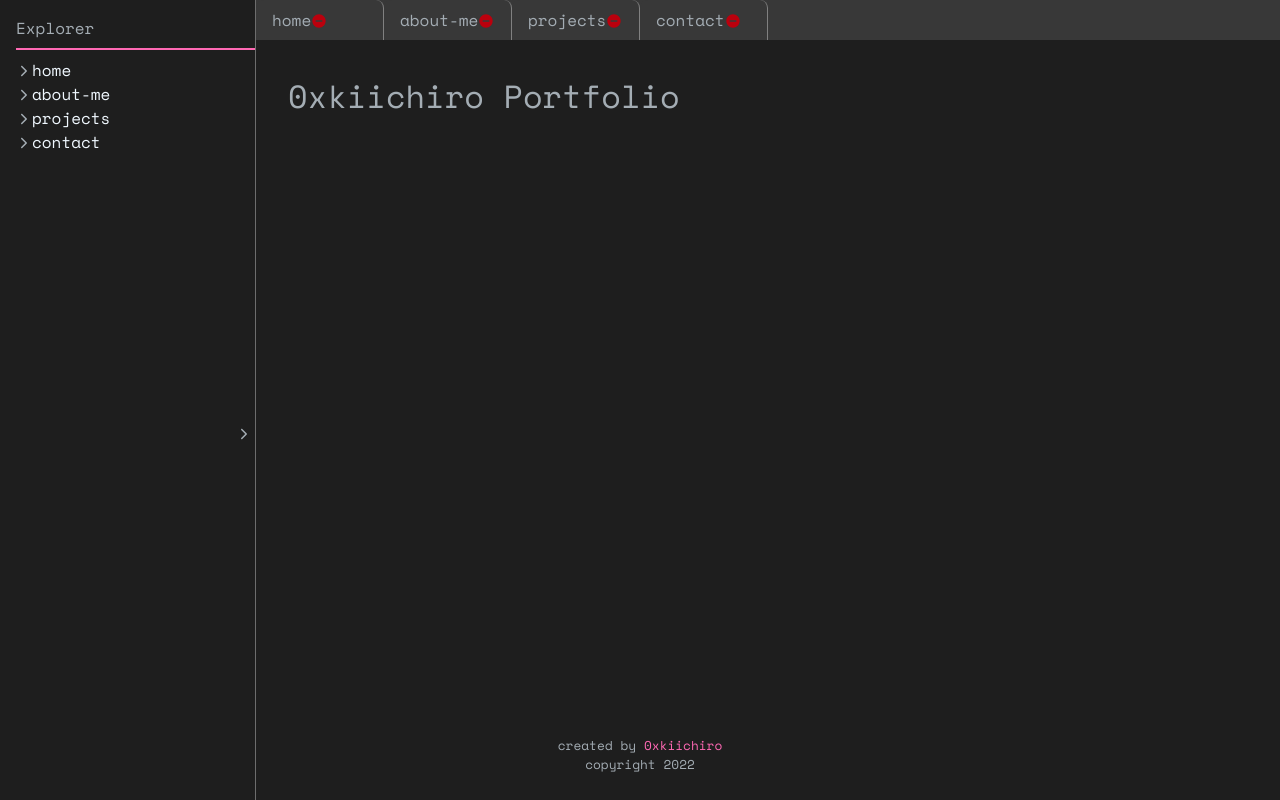
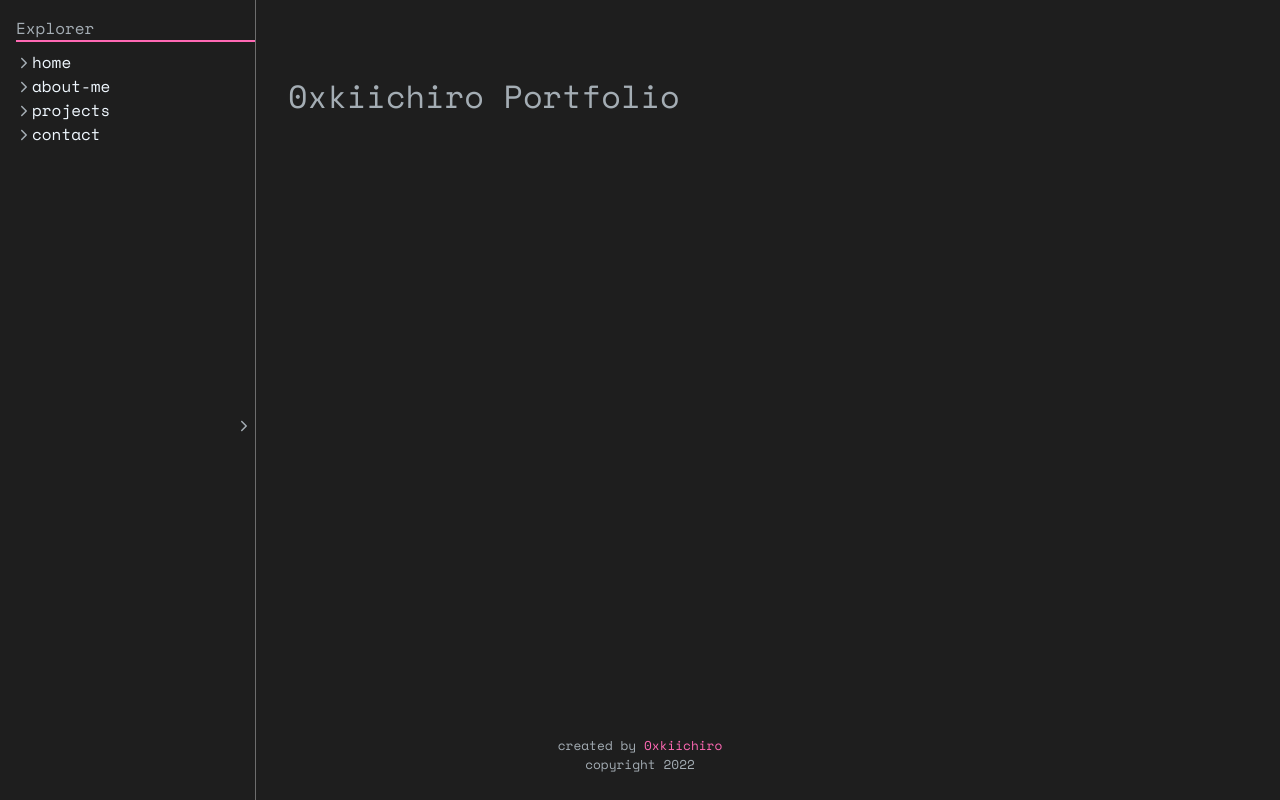
Before and after one commit to 0xkiichiro/react-0xkiichiro-portfolio, a React (Create React App) app: page / in a window 1280 px wide. Built offline with nearby package versions, Linux system fonts and the light colour scheme.

Commit message:
navbar works just have to work on active class

```diff
--- a/src/components/aside/Aside.jsx
+++ b/src/components/aside/Aside.jsx
@@ -2,11 +2,13 @@ import AsideStyled, { Li, Ul, Bar } from "./Aside.styled";
 import { Link } from "react-router-dom";
 import { IoIosArrowForward, IoIosArrowBack } from "react-icons/io";
 import "./aside.css";
-import { useContext } from "react";
+import { useContext, useEffect } from "react";
 import { Context } from "../../context/Context";
 
 const Aside = () => {
-  const { isMinimized, handleMinimized } = useContext(Context);
+  const { isMinimized, handleMinimized, handleLinkClick } = useContext(Context);
+
+  // useEffect(() => {}, [handleLinkClick]);
 
   return (
     <AsideStyled isMinimized={isMinimized}>
@@ -15,25 +17,45 @@ const Aside = () => {
       <Ul>
         <Li>
           <IoIosArrowForward className="aside-icon" />
-          <Link className="aside-link" to="/">
+          <Link
+            className="aside-link"
+            to="/"
+            id="home"
+            onClick={(e) => handleLinkClick(e)}
+          >
             home
           </Link>
         </Li>
         <Li>
           <IoIosArrowForward className="aside-icon" />
-          <Link className="aside-link" to="about-me">
+          <Link
+            className="aside-link"
+            to="about-me"
+            id="about-me"
+            onClick={(e) => handleLinkClick(e)}
+          >
             about-me
           </Link>
         </Li>
         <Li>
           <IoIosArrowForward className="aside-icon" />
-          <Link className="aside-link" to="projects">
+          <Link
+            className="aside-link"
+            to="projects"
+            id="projects"
+            onClick={(e) => handleLinkClick(e)}
+          >
             projects
           </Link>
         </Li>
         <Li>
           <IoIosArrowForward className="aside-icon" />
-          <Link className="aside-link" to="contact">
+          <Link
+            className="aside-link"
+            to="contact"
+            id="contact"
+            onClick={(e) => handleLinkClick(e)}
+          >
             contact
           </Link>
         </Li>
--- a/src/components/aside/Aside.styled.jsx
+++ b/src/components/aside/Aside.styled.jsx
@@ -19,7 +19,7 @@ const AsideStyled = styled.div`
 export const Bar = styled.div`
   height: 2px;
   background-color: hotpink;
-  margin: 0.5rem 0;
+  margin-bottom: 0.5rem;
 `;
 
 export const Li = styled.li`
--- a/src/components/header/Header.styled.jsx
+++ b/src/components/header/Header.styled.jsx
@@ -1,7 +1,7 @@
 import styled from "styled-components";
 
 const HeaderStyled = styled.header`
-  margin: 2rem;
+  margin-top: 2rem;
   padding: 2rem;
   border-radius: 1rem;
   background-color: #2b2b2b;
--- a/src/components/navbar/Navbar.jsx
+++ b/src/components/navbar/Navbar.jsx
@@ -1,42 +1,23 @@
 import NavbarStyled, { LinkStyled, Tab } from "./Navbar.styled";
-import Home from "../../pages/home/Home";
-import AboutMe from "../../pages/about-me/AboutMe";
-import Projects from "../../pages/projects/Projects";
-import Contact from "../../pages/contact/Contact";
 import { MdOutlineRemoveCircle } from "react-icons/md";
 import { useContext } from "react";
 import { Context } from "../../context/Context";
 import "./navbar.css";
 
 const Navbar = () => {
-  const { isMinimized } = useContext(Context);
+  const { isMinimized, navArr, setNavArr } = useContext(Context);
 
   return (
     <NavbarStyled isMinimized={isMinimized}>
-      <Tab className="active">
-        <LinkStyled to="/" element={<Home />}>
-          home
-        </LinkStyled>
-        <MdOutlineRemoveCircle className="tab-icon" />
-      </Tab>
-      <Tab>
-        <LinkStyled to="about-me" element={<AboutMe />}>
-          about-me
-        </LinkStyled>
-        <MdOutlineRemoveCircle className="tab-icon" />
-      </Tab>
-      <Tab>
-        <LinkStyled to="projects" element={<Projects />}>
-          projects
-        </LinkStyled>
-        <MdOutlineRemoveCircle className="tab-icon" />
-      </Tab>
-      <Tab>
-        <LinkStyled to="contact" element={<Contact />}>
-          contact
-        </LinkStyled>
-        <MdOutlineRemoveCircle className="tab-icon" />
-      </Tab>
+      {navArr.map((item) => (
+        <Tab className="active">
+          <LinkStyled to={`/${item === "home" ? "" : item}`}>{item}</LinkStyled>
+          <MdOutlineRemoveCircle
+            className="tab-icon"
+            onClick={() => setNavArr(navArr.filter((i) => i !== item && i))}
+          />
+        </Tab>
+      ))}
     </NavbarStyled>
   );
 };
--- a/src/components/navbar/navbar.css
+++ b/src/components/navbar/navbar.css
@@ -8,3 +8,7 @@
   /* color: #a4adb4; */
   color: #ba000d;
 }
+
+.tab-icon:hover {
+  cursor: pointer;
+}
--- a/src/context/Context.jsx
+++ b/src/context/Context.jsx
@@ -4,13 +4,27 @@ export const Context = createContext();
 
 const ContextProvider = ({ children }) => {
   const [isMinimized, setIsMinimized] = useState(false);
+  const [navArr, setNavArr] = useState([]);
 
   const handleMinimized = () => {
     setIsMinimized(!isMinimized);
   };
 
+  const handleLinkClick = (e) => {
+    navArr.includes(e.target.id) || setNavArr([e.target.id, ...navArr]);
+  };
+
   return (
-    <Context.Provider value={{ isMinimized, setIsMinimized, handleMinimized }}>
+    <Context.Provider
+      value={{
+        isMinimized,
+        setIsMinimized,
+        handleMinimized,
+        navArr,
+        setNavArr,
+        handleLinkClick,
+      }}
+    >
       {children}
     </Context.Provider>
   );
```
